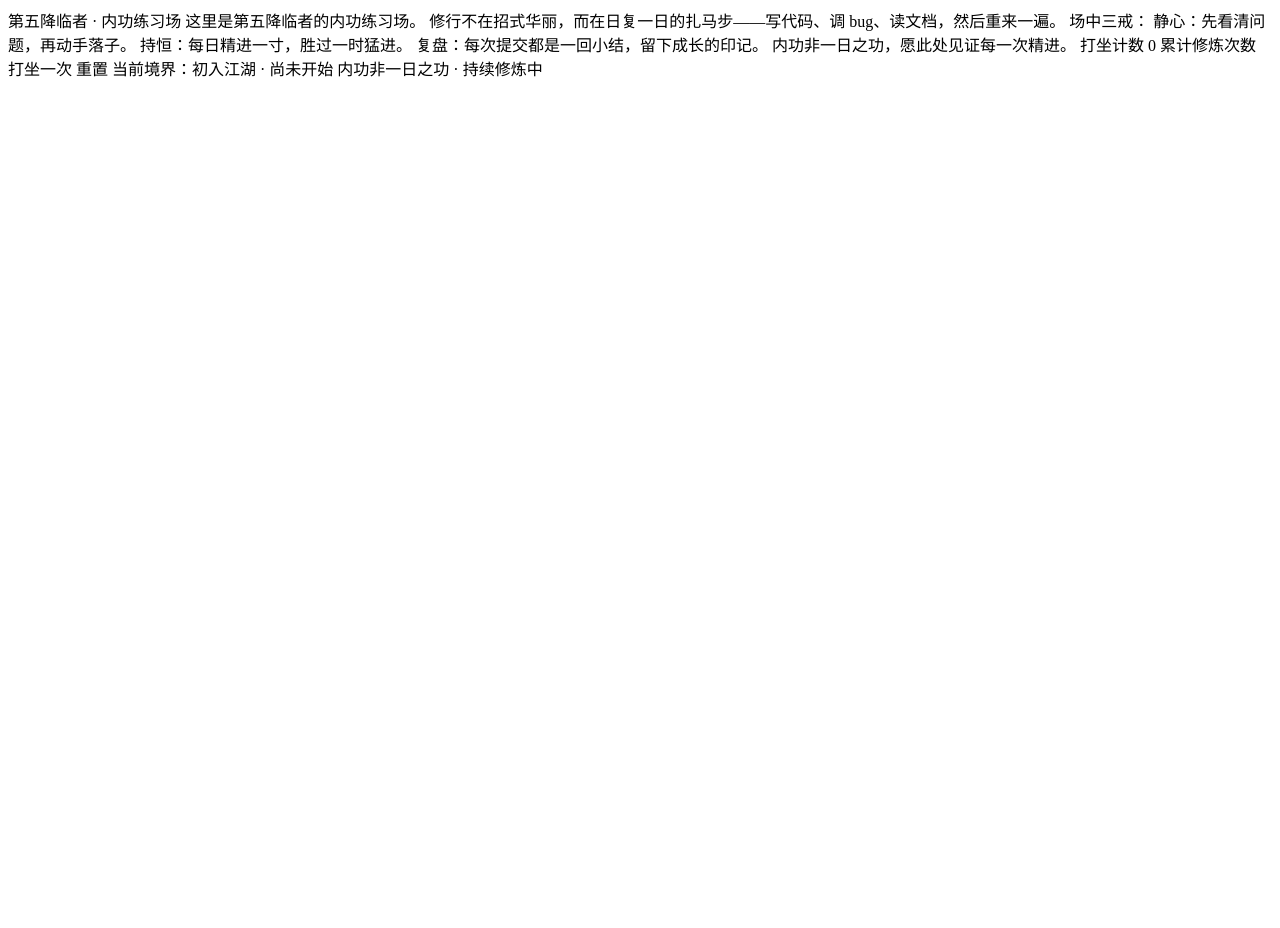
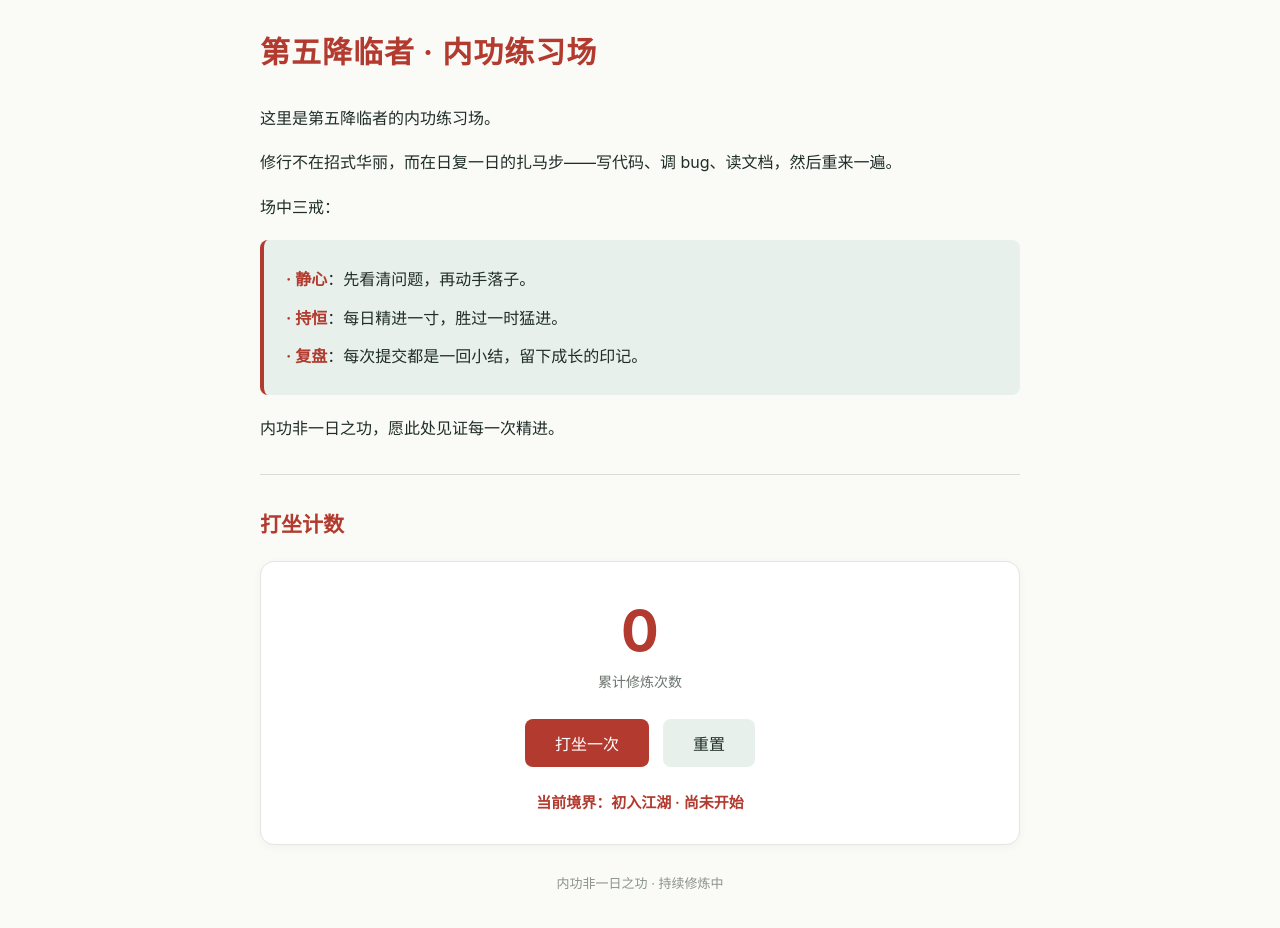
Before and after one commit to yeoman1984/blank-app, a plain HTML site: page index.html in a window 1280 px wide. Before the commit the page ends 800 px from the top, so only its background shows below. Drawn offline with Linux system fonts and the light colour scheme.

Commit message:
更新为代码

```diff
--- a/index.html
+++ b/index.html
@@ -1,19 +1,139 @@
-第五降临者 · 内功练习场
-这里是第五降临者的内功练习场。
+<!DOCTYPE html>
+<html lang="zh-CN">
+<head>
+<meta charset="UTF-8">
+<meta name="viewport" content="width=device-width, initial-scale=1.0">
+<title>第五降临者 · 内功练习场</title>
+<style>
+  :root {
+    --primary: #B23A2E;
+    --bg: #FAFAF7;
+    --secondary: #E8F0EC;
+    --text: #1F2D28;
+  }
+  * { box-sizing: border-box; margin: 0; padding: 0; }
+  body {
+    font-family: -apple-system, "PingFang SC", "Microsoft YaHei", "Helvetica Neue", Arial, sans-serif;
+    background: var(--bg);
+    color: var(--text);
+    line-height: 1.9;
+    padding: 24px 18px 60px;
+  }
+  .wrap { max-width: 760px; margin: 0 auto; }
+  h1 {
+    font-size: 30px;
+    color: var(--primary);
+    margin-bottom: 22px;
+    letter-spacing: 1px;
+  }
+  .prose { font-size: 16px; color: var(--text); }
+  .prose p { margin-bottom: 14px; }
+  .prose strong { color: var(--primary); }
+  .rule-list {
+    background: var(--secondary);
+    border-left: 4px solid var(--primary);
+    border-radius: 8px;
+    padding: 16px 22px;
+    margin: 18px 0;
+  }
+  .rule-list li { list-style: none; margin: 8px 0; }
+  .rule-list li::before { content: "· "; color: var(--primary); font-weight: bold; }
+  hr { border: none; border-top: 1px solid #d8ddd9; margin: 30px 0; }
+  h2 { font-size: 21px; color: var(--primary); margin-bottom: 16px; }
+  .counter-card {
+    background: #fff;
+    border: 1px solid #e3e6e3;
+    border-radius: 14px;
+    padding: 26px;
+    text-align: center;
+    box-shadow: 0 2px 10px rgba(0,0,0,0.04);
+  }
+  .count-num {
+    font-size: 56px;
+    font-weight: 700;
+    color: var(--primary);
+    line-height: 1.2;
+    margin: 10px 0 4px;
+  }
+  .count-label { font-size: 14px; color: #6b746e; margin-bottom: 24px; }
+  .buttons { display: flex; gap: 14px; justify-content: center; flex-wrap: wrap; }
+  button {
+    font-family: inherit;
+    font-size: 16px;
+    padding: 12px 30px;
+    border-radius: 8px;
+    border: none;
+    cursor: pointer;
+    transition: opacity .15s, transform .08s;
+  }
+  button:active { transform: scale(0.96); }
+  .btn-main { background: var(--primary); color: #fff; }
+  .btn-reset { background: var(--secondary); color: var(--text); }
+  button:hover { opacity: .88; }
+  .realm {
+    margin-top: 22px;
+    font-size: 15px;
+    color: var(--primary);
+    font-weight: 600;
+  }
+  .footer { margin-top: 26px; font-size: 13px; color: #8a938c; text-align: center; }
+</style>
+</head>
+<body>
+<div class="wrap">
+  <h1>第五降临者 · 内功练习场</h1>
 
-修行不在招式华丽，而在日复一日的扎马步——写代码、调 bug、读文档，然后重来一遍。
+  <div class="prose">
+    <p>这里是第五降临者的内功练习场。</p>
+    <p>修行不在招式华丽，而在日复一日的扎马步——写代码、调 bug、读文档，然后重来一遍。</p>
+    <p>场中三戒：</p>
+    <ul class="rule-list">
+      <li><strong>静心</strong>：先看清问题，再动手落子。</li>
+      <li><strong>持恒</strong>：每日精进一寸，胜过一时猛进。</li>
+      <li><strong>复盘</strong>：每次提交都是一回小结，留下成长的印记。</li>
+    </ul>
+    <p>内功非一日之功，愿此处见证每一次精进。</p>
+  </div>
 
-场中三戒：
+  <hr>
 
-静心：先看清问题，再动手落子。
-持恒：每日精进一寸，胜过一时猛进。
-复盘：每次提交都是一回小结，留下成长的印记。
-内功非一日之功，愿此处见证每一次精进。
+  <h2>打坐计数</h2>
+  <div class="counter-card">
+    <div class="count-num" id="count">0</div>
+    <div class="count-label">累计修炼次数</div>
+    <div class="buttons">
+      <button class="btn-main" id="addBtn">打坐一次</button>
+      <button class="btn-reset" id="resetBtn">重置</button>
+    </div>
+    <div class="realm" id="realm">当前境界：初入江湖 · 尚未开始</div>
+  </div>
 
-打坐计数
-0
-累计修炼次数
-打坐一次
-重置
-当前境界：初入江湖 · 尚未开始
-内功非一日之功 · 持续修炼中
+  <div class="footer">内功非一日之功 · 持续修炼中</div>
+</div>
+
+<script>
+  var count = 0;
+  var elCount = document.getElementById('count');
+  var elRealm = document.getElementById('realm');
+
+  function realmText(n) {
+    if (n === 0) return '当前境界：初入江湖 · 尚未开始';
+    if (n < 5)  return '当前境界：初入江湖 · 持续修炼中';
+    if (n < 15) return '当前境界：小有所成 · 气沉丹田';
+    if (n < 30) return '当前境界：渐入佳境 · 心如止水';
+    return '当前境界：登峰造极 · 返璞归真';
+  }
+  function render() {
+    elCount.textContent = count;
+    elRealm.textContent = realmText(count);
+  }
+  document.getElementById('addBtn').addEventListener('click', function () {
+    count += 1; render();
+  });
+  document.getElementById('resetBtn').addEventListener('click', function () {
+    count = 0; render();
+  });
+  render();
+</script>
+</body>
+</html>
```
